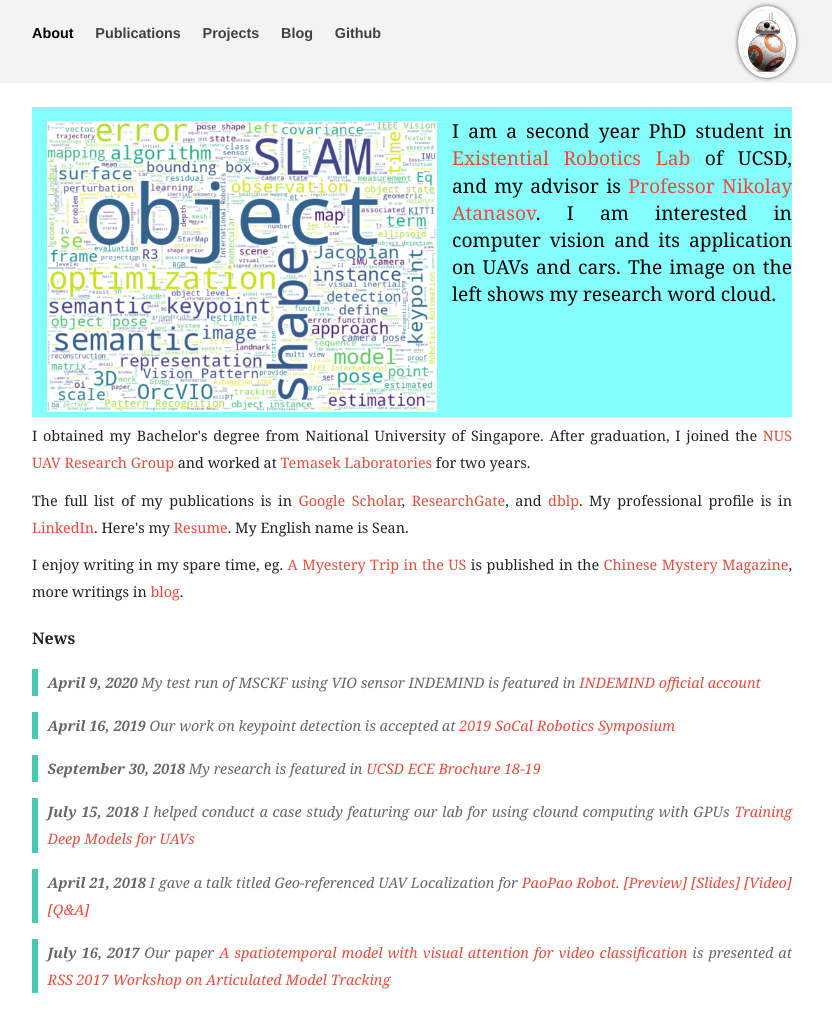
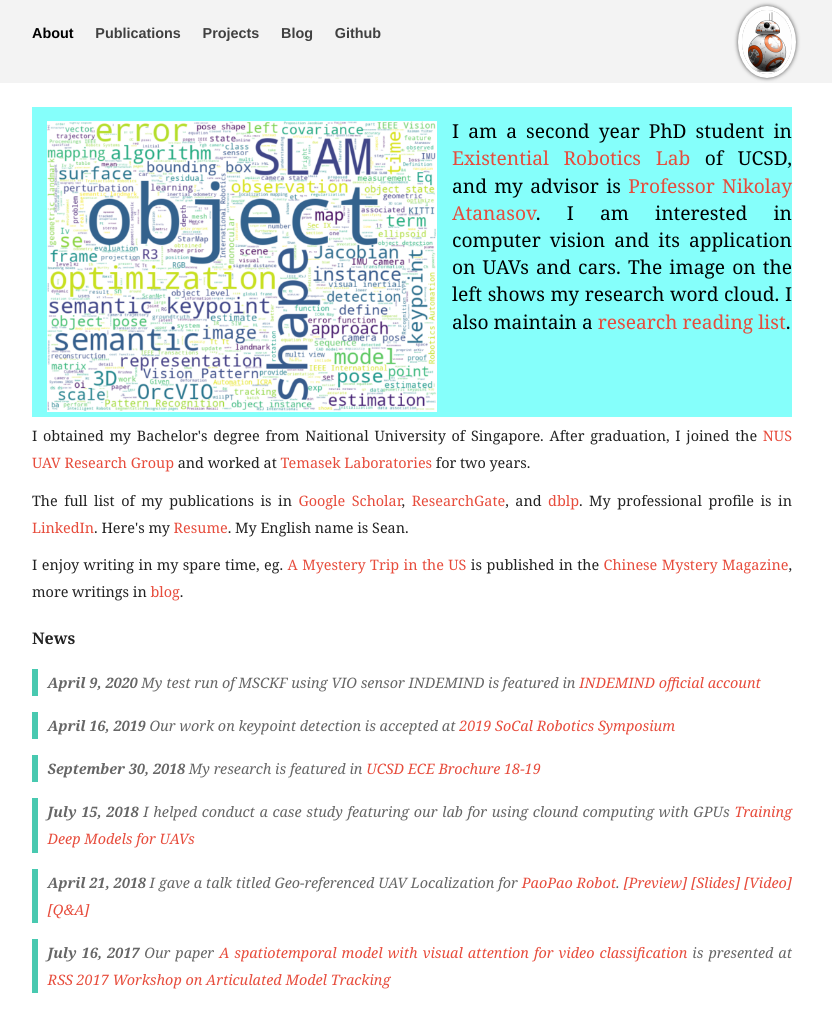
Before and after one commit to moshanATucsd/moshanATucsd.github.io, a Jekyll site: the page built from index.html, in a window 1280 px wide. Shown: the whole page, without its empty margins (228-1060 px from the left). Built offline with Jekyll 4.4.1, drawn with Linux system fonts in a browser that asks for light colours; nearby versions of some CDN libraries.

Commit message:
Update index.html

```diff
--- a/index.html
+++ b/index.html
@@ -13,6 +13,7 @@ title: Mo Shan's homepage
           <img src="/images/posts/wordCloud.png" width="400" height="300" alt="Image" style="float: left; margin-right: 10px;">
           I am a second year PhD student in <a href="https://existentialrobotics.org/index.html">Existential Robotics Lab</a> of UCSD, and my advisor is <a href="http://jacobsschool.ucsd.edu/faculty/faculty_bios/index.sfe?fmp_recid=409">Professor Nikolay Atanasov</a>. I am interested in computer vision and its application on UAVs and cars.
           The image on the left shows my research word cloud.
+          I also maintain a <a href="https://www.notion.so/Research-Reading-List-7020885645ba4f2ba67ab7f4781618f5">research reading list</a>.
         </p>
       </div>
     </div>
```
